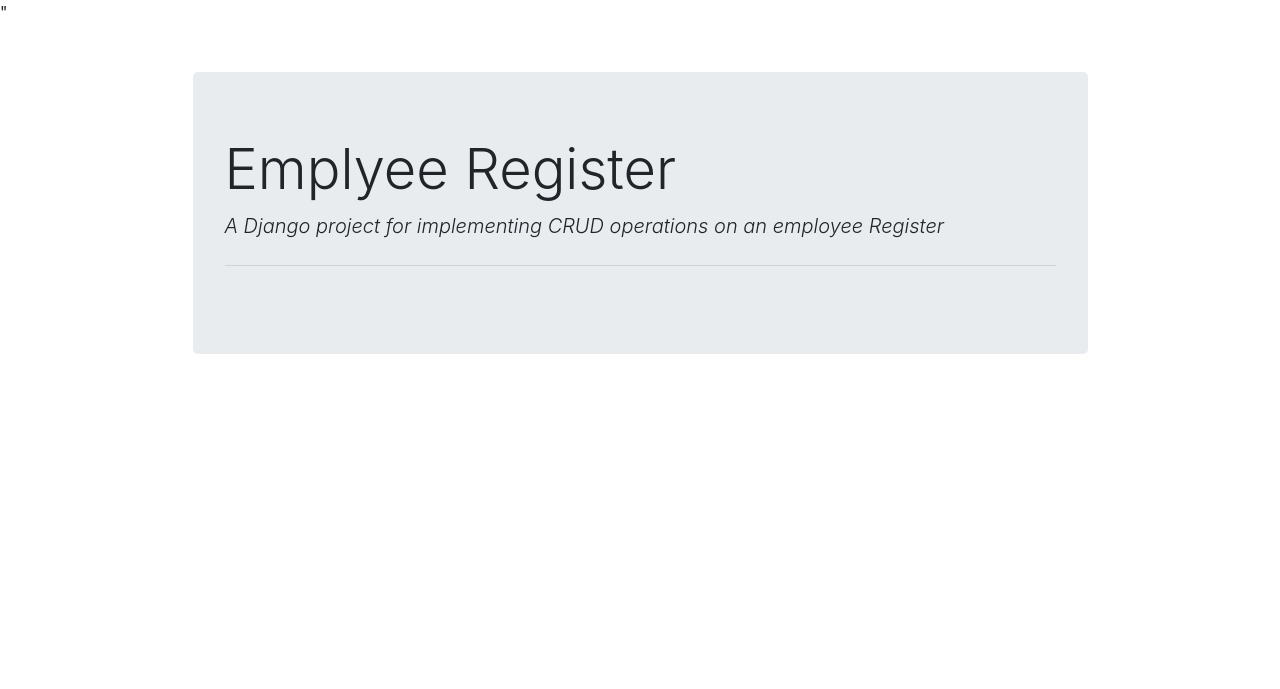
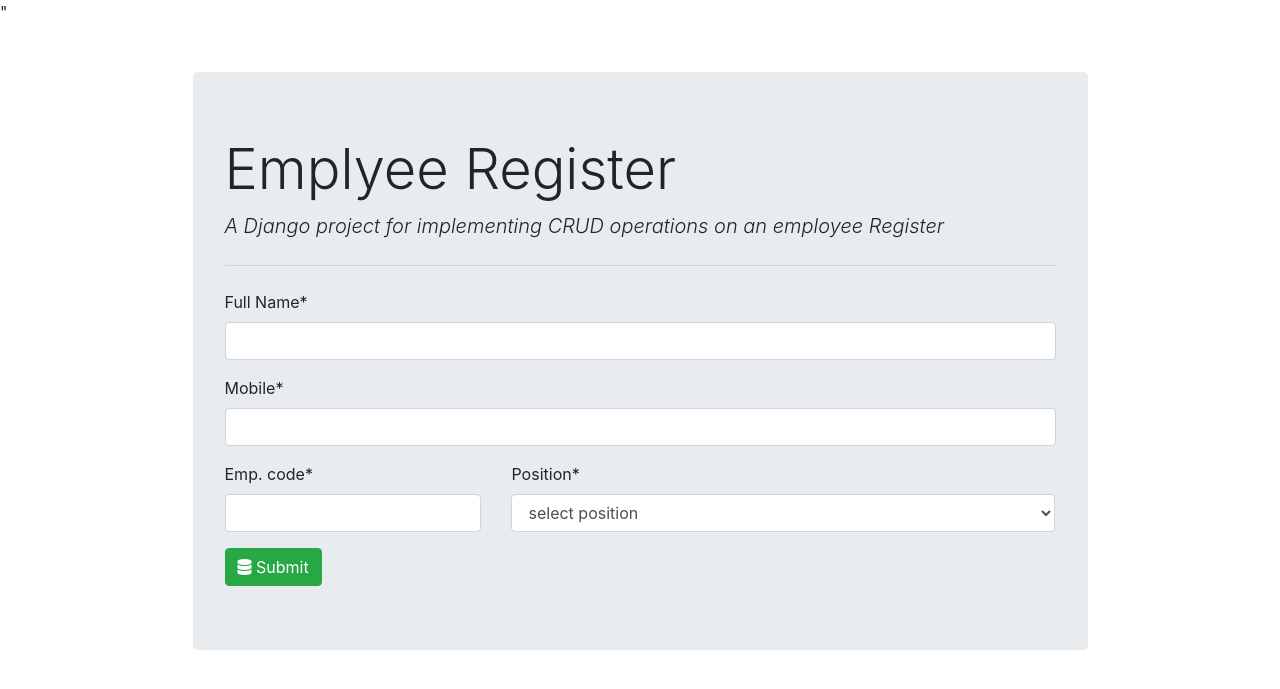
Before and after one commit to promisenmor/employee-project, a Django app: template employeeRegister/templates/employeeRegister/employee_form.html in a window 1280 px wide. Shown: the top 689 px of the page. Run offline with Django 4.2, Linux system fonts and the light colour scheme; the template is opened without the code that fills it: values that come from a table or form of the project are taken from there, others are empty; tables that the repository leaves empty hold one stand-in row (values such as "Sample post"); parts of the project's set-up code (start-up, migrations or seed data) failed here and were passed over; some libraries are stand-ins or nearby versions.

Commit message:
started working on forms.py

```diff
--- a/employeeRegister/forms.py
+++ b/employeeRegister/forms.py
@@ -7,4 +7,11 @@ class EmployeeForm(forms.ModelForm):
     class Meta:
         model = Employee
         fields = ('Fullname', 'Emp_code', 'mobile', 'position')
-        fields =
+        labels = {
+            'Fullname': 'Full Name',
+            'Emp_code': 'Emp. code'
+        }
+
+    def __init__(self, *args, **kwargs):
+        super(EmployeeForm, self).__init__(*args, **kwargs)
+        self.fields['position'].empty_label = 'select position'
--- a/employeeRegister/models.py
+++ b/employeeRegister/models.py
@@ -4,6 +4,9 @@ from django.db import models
 
 class Position(models.Model):
     title = models.CharField(max_length=50)
+
+    def __str__(self):
+        return self.title
 
 
 class Employee(models.Model):
--- a/employeeRegister/templates/employeeRegister/employee_form.html
+++ b/employeeRegister/templates/employeeRegister/employee_form.html
@@ -5,7 +5,17 @@
 {% block content %}
 <form action="" method="post" autocomplete="off">
     {% csrf_token %}
-    {{form|crispy}}
+    {{form.Fullname|as_crispy_field}}
+    {{form.mobile|as_crispy_field}}
+    <div class="row">
+        <div class="col-md-4">
+            {{form.Emp_code|as_crispy_field}}
+        </div>
+        <div class="col-md-8">
+            {{form.position|as_crispy_field}}
+        </div>
+    </div>
+    <button type="submit" class="btn btn-success"><i class="fas fa-database"></i> Submit</button>
 </form>
 
 {% endblock content %}
```
Also changed, not shown: employeeRegister/views.py (+10 -3 lines).
